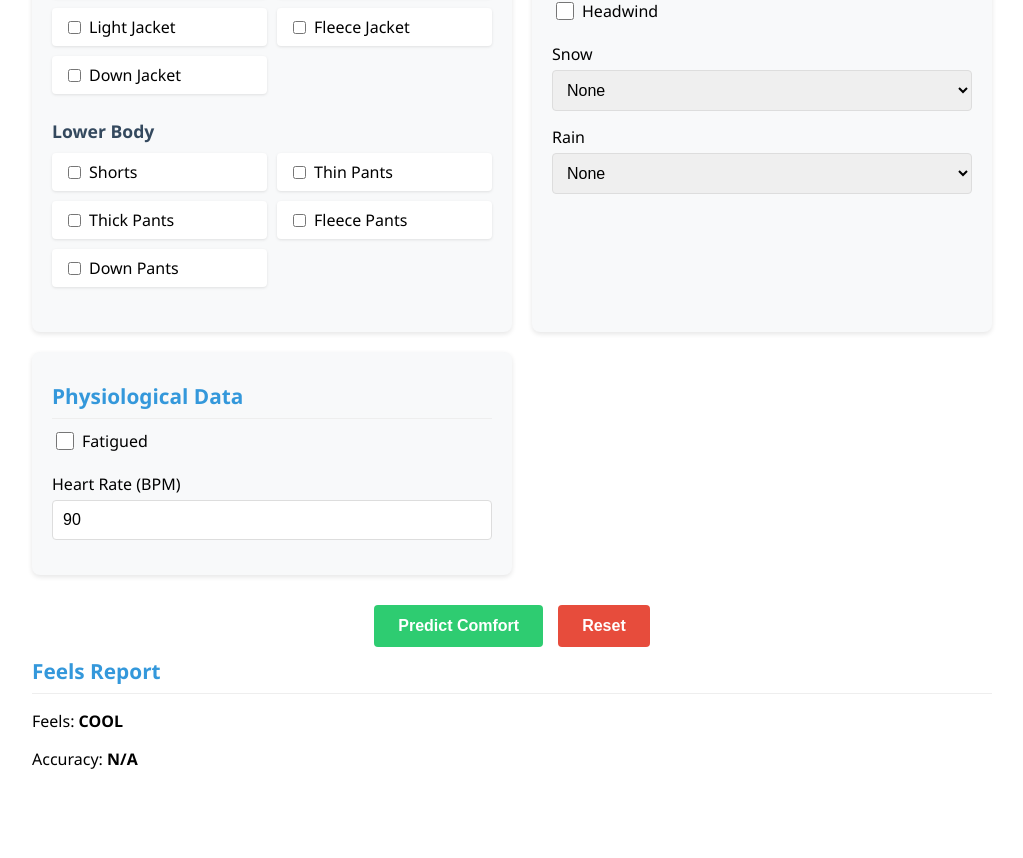
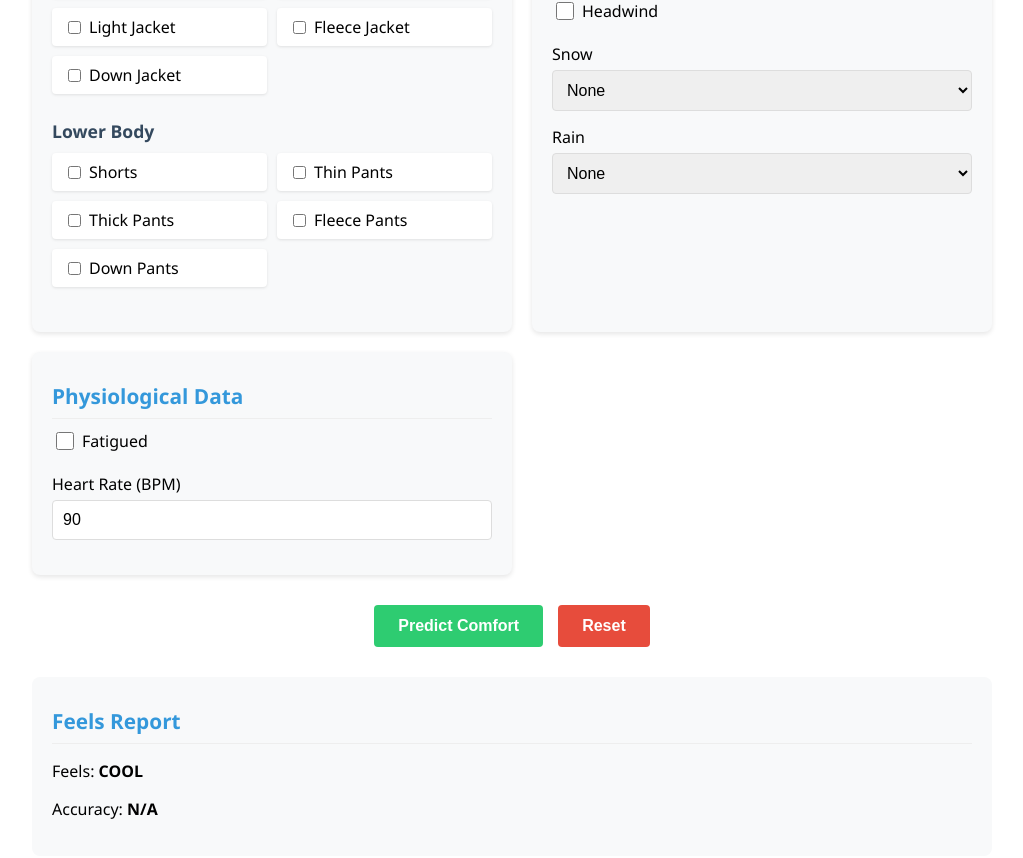
Before and after one commit to gekiclaws/temp_feel, a React (Create React App) app in the folder frontend/: page / in a window 1280 px wide. Shown: the part 318-1176 px from the top of the page, without its empty margins (128-1151 px from the left). Before the commit the page ends 1124 px from the top, so only its background shows below. Built offline with nearby package versions, Linux system fonts and the light colour scheme.

Commit message:
Update UI to indicate prediction update

```diff
--- a/frontend/src/App.css
+++ b/frontend/src/App.css
@@ -258,7 +258,27 @@ select:disabled {
   cursor: not-allowed;
 }
 
-.highlight-feels {
-  background-color: #27ae60 !important;
-  color: white !important;
+/* Add or adjust this in your App.css */
+
+/* Base styling for the Feels Report container */
+.feels-report {
+  margin-top: 30px;
+  padding: 20px;
+  background-color: #f8f9fa;
+  border-radius: 8px;
+  /* Provide a transition for a simple color fade */
+  transition: background-color 0.4s ease;
 }
+
+.feels-report.updated {
+  animation: highlight 1.5s forwards;
+}
+
+@keyframes highlight {
+  0% {
+    background-color: #d7ffcc;
+  }
+  100% {
+    background-color: #f8f9fa;
+  }
+}
--- a/frontend/src/App.js
+++ b/frontend/src/App.js
@@ -111,7 +111,7 @@ const ComfortPredictionForm = () => {
           }
           // Trigger a brief update animation
           setFeelsUpdated(true);
-          setTimeout(() => setFeelsUpdated(false), 3000);
+          setTimeout(() => setFeelsUpdated(false), 1000);
         }
         lastSubmittedData.current = { ...apiData };
         setFormChanged(false);
--- a/frontend/src/api-service.js
+++ b/frontend/src/api-service.js
@@ -1,4 +1,5 @@
-const API_BASE_URL = 'http://localhost:8080';
+// const API_BASE_URL = 'http://localhost:8080';
+const API_BASE_URL = 'https://temp-feel-api.vercel.app';
 
 export const predictComfort = async (formData) => {
   try {
```
